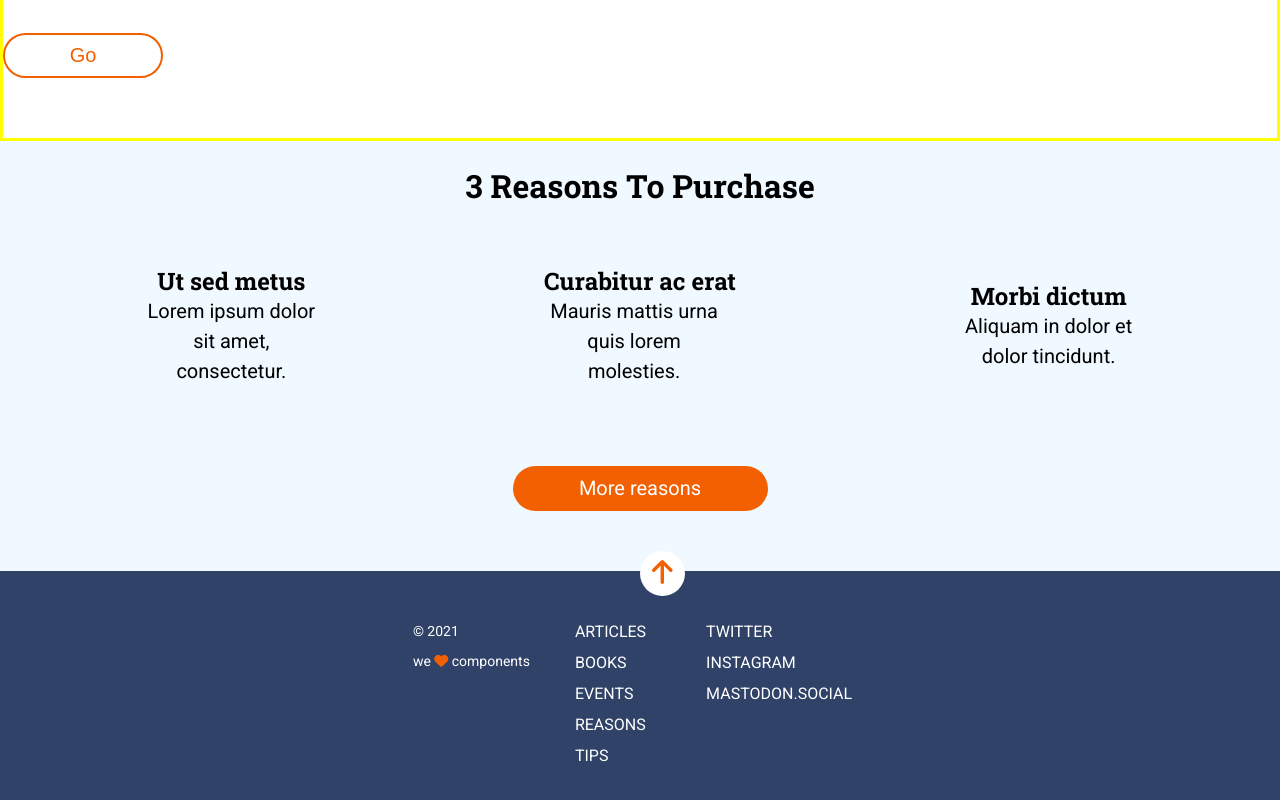
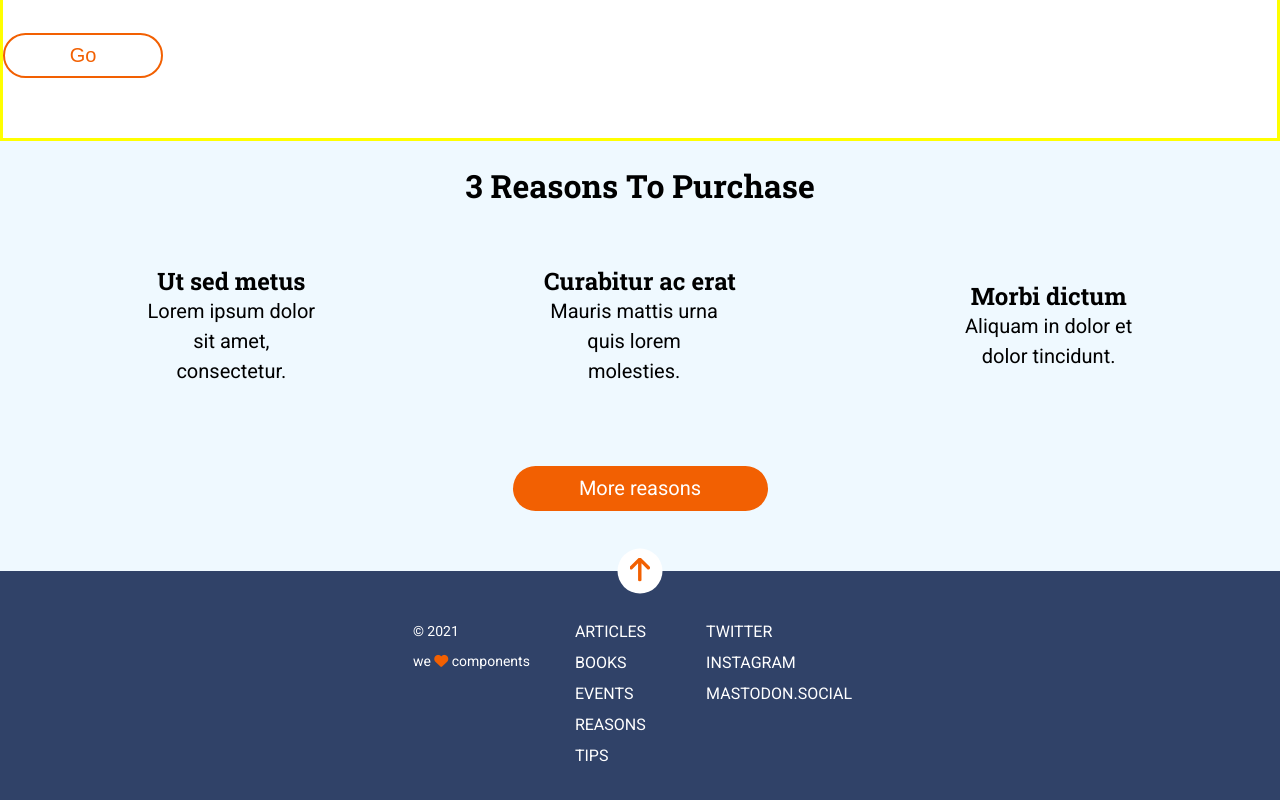
Before and after one commit to Sararid/modulo-1-evaluacion-final-Sararid, a website: page docs/index.html in a window 1280 px wide. Shown: the part 778-1578 px from the top of the page. Drawn offline with nearby package versions, Linux system fonts and the light colour scheme; files that its build step writes are made by us from their sources.

Commit message:
fixed arrow footer

```diff
--- a/src/scss/layout/_footer.scss
+++ b/src/scss/layout/_footer.scss
@@ -1,5 +1,10 @@
 .container {
   background-color: $dark-grey-blue;
+
+  display: flex;
+  flex-direction: column;
+  align-items: center;
+  position: relative;
 }
 
 .icoArrow {
@@ -9,7 +14,7 @@
   border-radius: 100%;
   @include flexColumnCentered;
   position: absolute;
-  transform: translateY(-20px);
+  transform: translate(-50%, -50%);
   left: 50%;
 }
 /*probar mañana con div */
```
Also changed, not shown: src/html/partials/footer.html (+1 -0 lines).
